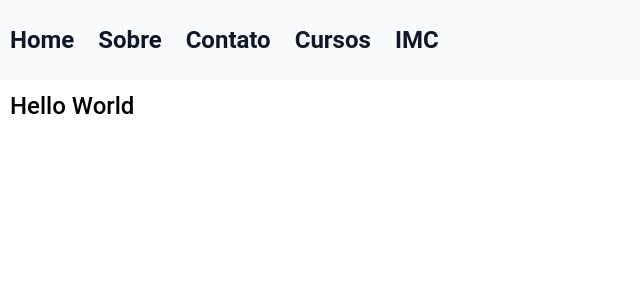
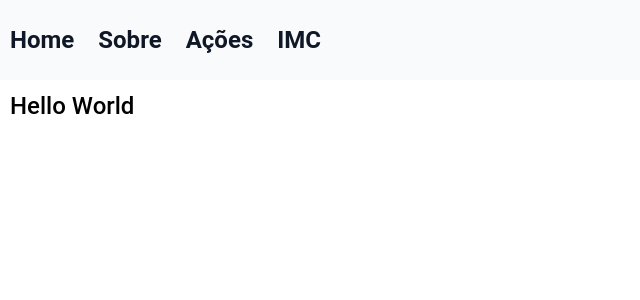
Before and after one commit to gutosavi/origamid-next, a Next.js app: page / in a window 1280 px wide. Shown: the top 300 px of the page, without its empty margins (0-640 px from the left). Built offline with nearby package versions, Linux system fonts and the light colour scheme.

Commit message:
chore: testa renderizações no lado do servidor (SSR)

```diff
--- /dev/null
+++ b/src/app/(rotas-dinamicas)/acoes/page.tsx
@@ -0,0 +1,36 @@
+import { Metadata } from 'next';
+
+export const metadata: Metadata = {
+  title: 'Ações',
+  description: 'Página dos ações',
+};
+
+type AcoesProps = {
+  nome: string;
+  descricao: string;
+  atualizada: string;
+  preco: number;
+  preco_anterior: number;
+};
+
+export default async function AcoesPage() {
+  const response = await fetch('https://api.origamid.online/acoes/lua');
+
+  // {
+  //   next: {
+  //     revalidate: 5,
+  //   }, // essa propriedade permite indicar a cada quantos segundos esses dados serão revalidados
+  // });
+  // o que vai acontecer é que servidor faz o fetch da nova informação, guarda isso em cache, gera um novo html, e quando acessarmos de novo a página, o novo dado estará visível. Isso faz com que a ação de revalidar o dado, não interfira na performance da aplicação.
+  // Nesse caso em específico de ações, não é a melhor abordagem, pois queremos ter os dados renderizados instantâneamente, mas para 95% dos casos, essa será a abordagem utilizada.
+  const data: AcoesProps = await response.json();
+
+  return (
+    <main className="p-2.5">
+      <h1>{data.nome}</h1>
+      <p>Preço atual: {data.preco}</p>
+      <p>Preço anterior: {data.preco_anterior}</p>
+      <p>{data.atualizada}</p>
+    </main>
+  );
+}
--- a/src/components/menu.tsx
+++ b/src/components/menu.tsx
@@ -14,10 +14,7 @@ const Menu = () => {
           <Link href={'/sobre'}>Sobre</Link>
         </li>
         <li>
-          <Link href={'/contato'}>Contato</Link>
-        </li>
-        <li>
-          <Link href={'/cursos'}>Cursos</Link>
+          <Link href={'/acoes'}>Ações</Link>
         </li>
         <li>
           <Link href={'/imc'}>IMC</Link>
```
